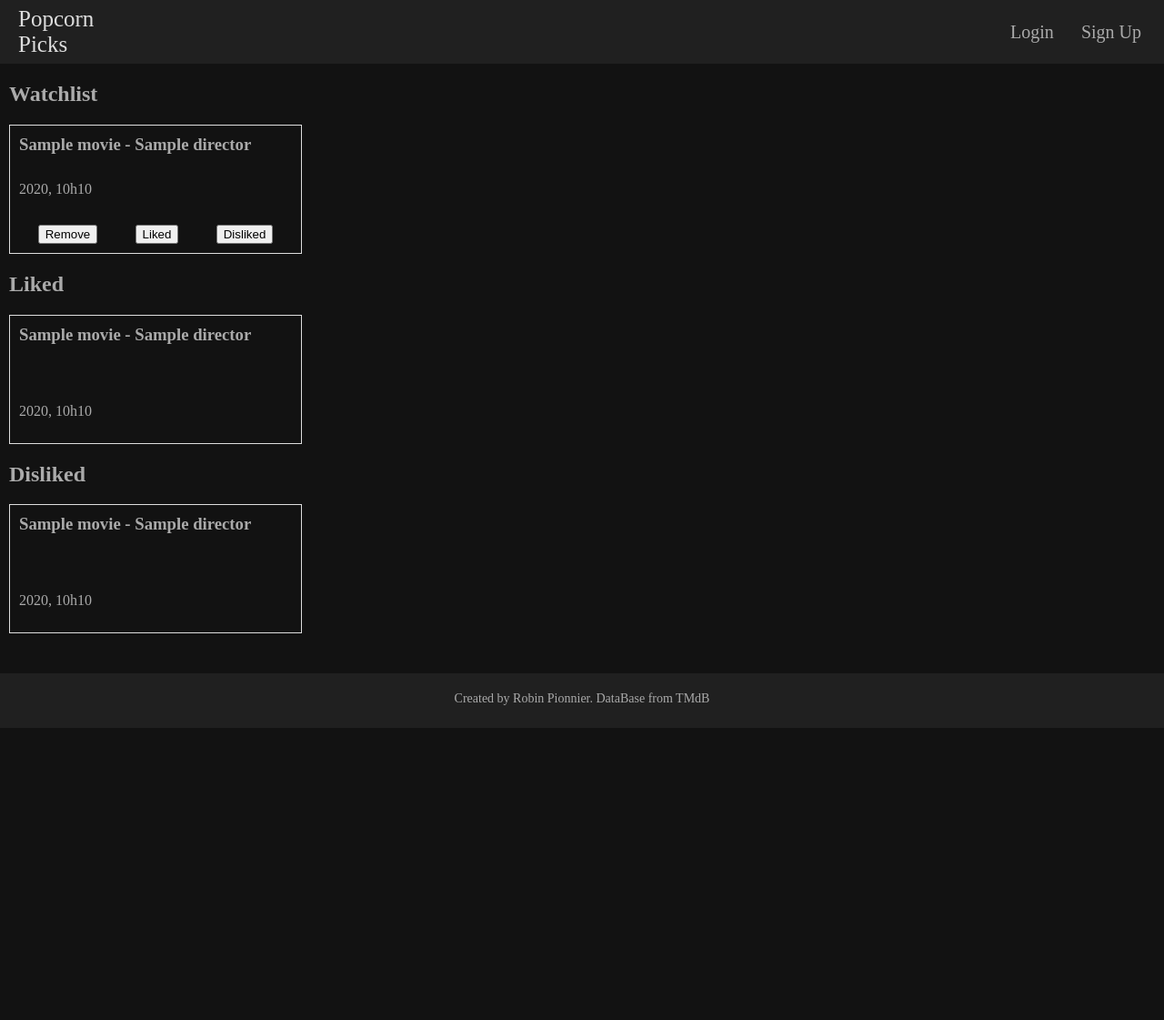
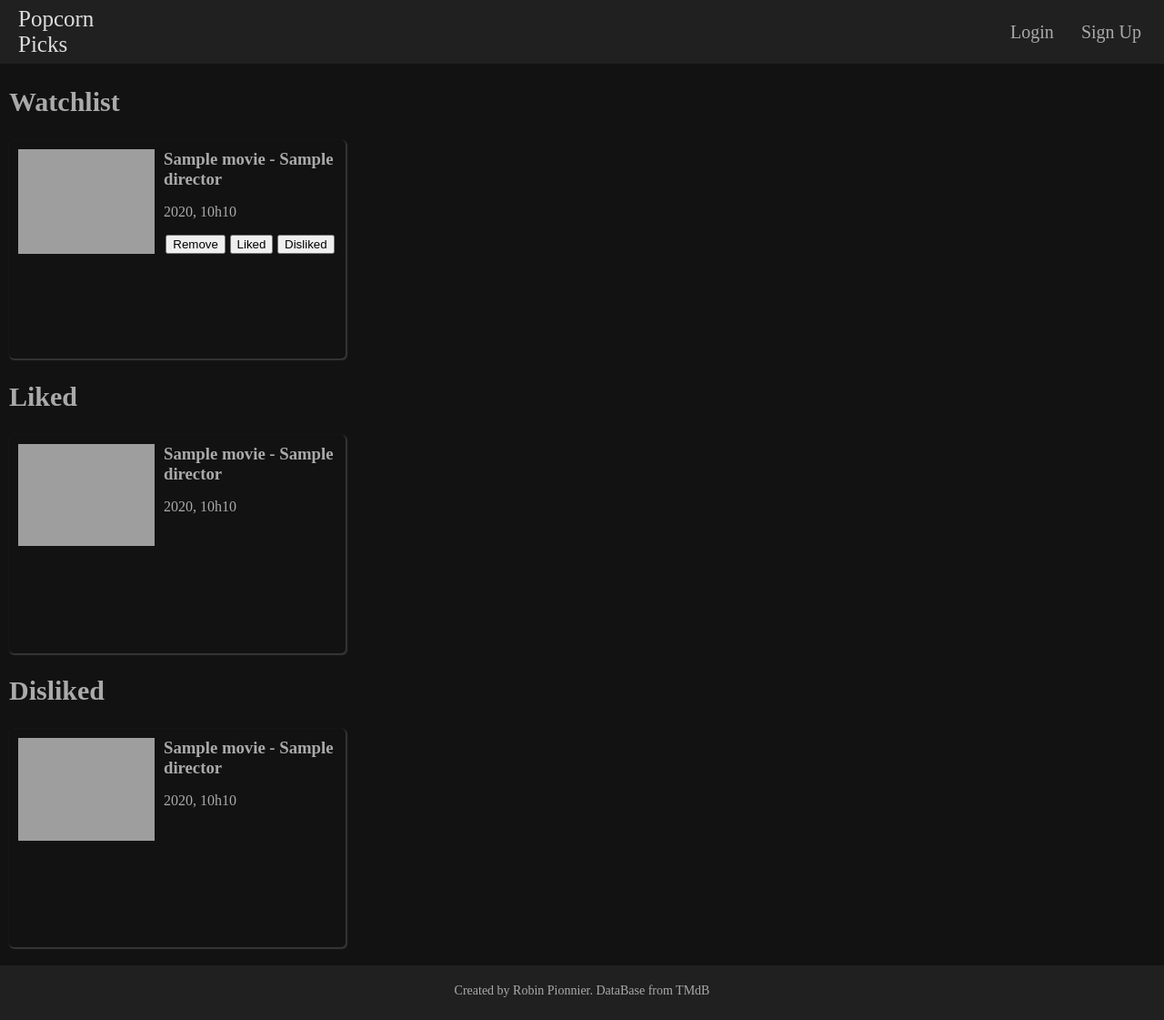
Before and after one commit to RobinPionnier/Final-project-cs50, a Flask app: template templates/profile.html in a window 1280 px wide. Shown: the whole page at 91% size. Before the commit the page ends 800 px from the top, so only its background shows below. Run offline with Flask 3, Linux system fonts and the light colour scheme; the template is opened without the code that fills it: most values are stand-ins (such as "Sample title", 1, 10 or a date in 2020); data that the repository does not hold is empty; grey boxes are pictures that could not be loaded.

Commit message:
Posters added

```diff
--- a/static/styles/profile.css
+++ b/static/styles/profile.css
@@ -3,15 +3,31 @@ main {
     padding-bottom: 80px;
 }
 
+h2 {
+    font-size: 30px;
+}
+
+img {
+    width: 150px;
+    height: auto;
+}
+
 .movie-container {
-    width: 300px;
-    height: 120px;
-    border: 1px solid #DEDEDE;
+    width: 350px;
+    height: 220px;
     margin: 0;
     padding: 10px;
     display: flex;
     flex-direction: column;
     justify-content: space-between;
+    border-radius: 5px;
+    box-shadow: 1px 1px 1px 1px #363636;
+}
+
+.movie {
+    display: flex;
+    flex-direction: row;
+    gap: 10px;
 }
 
 .watchlist-container, .liked-container, .disliked-container {
--- a/templates/profile.html
+++ b/templates/profile.html
@@ -18,6 +18,9 @@
         <div class="watchlist-container">
             {% for movie in watchlist %}
             <div class="movie-container">
+                <div class="movie">
+                    <img class="poster" src="https://image.tmdb.org/t/p/original/{{ movie['poster_path'] }}"/>
+                    <div class="movie-infos">
                         <h3 class="title-directors">
                             {{ movie["title"] }} - <span class="directors">
                             {% for director in movie["directors"] %}
@@ -33,6 +36,8 @@
                             <button class="addToDisliked" data-movie-id="{{ movie['movie_id'] }}">Disliked</button>
                         </div>
                     </div>
+                </div>
+            </div>
             {% endfor %}
         </div>
 
@@ -42,6 +47,9 @@
         <div class="liked-container">
             {% for movie in liked %}
             <div class="movie-container">
+                <div class="movie">
+                    <img class="poster" src="https://image.tmdb.org/t/p/original/{{ movie['poster_path'] }}"/>
+                    <div class="movie-infos">
                         <h3 class="title-directors">
                             {{ movie["title"] }} - <span class="directors">
                             {% for director in movie["directors"] %}
@@ -52,6 +60,8 @@
                             <p>{{ movie["release_date"] | year }}, {{ movie["runtime"] | convert }}</p>
                         </div>
                     </div>
+                </div>
+            </div>
             {% endfor %}
         </div>
     </div>
@@ -60,6 +70,9 @@
         <div class="disliked-container">
             {% for movie in disliked %}
             <div class="movie-container">
+                <div class="movie">
+                    <img class="poster" src="https://image.tmdb.org/t/p/original/{{ movie['poster_path'] }}"/>
+                    <div class="movie-infos">
                         <h3 class="title-directors">
                             {{ movie["title"] }} - <span class="directors">
                             {% for director in movie["directors"] %}
@@ -68,6 +81,8 @@
                         </h3>
                         <div class="info">
                             <p>{{ movie["release_date"] | year }}, {{ movie["runtime"] | convert }}</p>
+                        </div>
+                    </div>
                 </div>
             </div>
             {% endfor %}
```
Also changed, not shown: database/lists.py (added, +18 -0 lines), database/script.py (+4 -8 lines), database/test.py (+10 -9 lines), static/styles/searched.css (+24 -5 lines), templates/searched.html (+7 -6 lines), 2 other files. Lines whose indentation alone changed are shown as unchanged.
